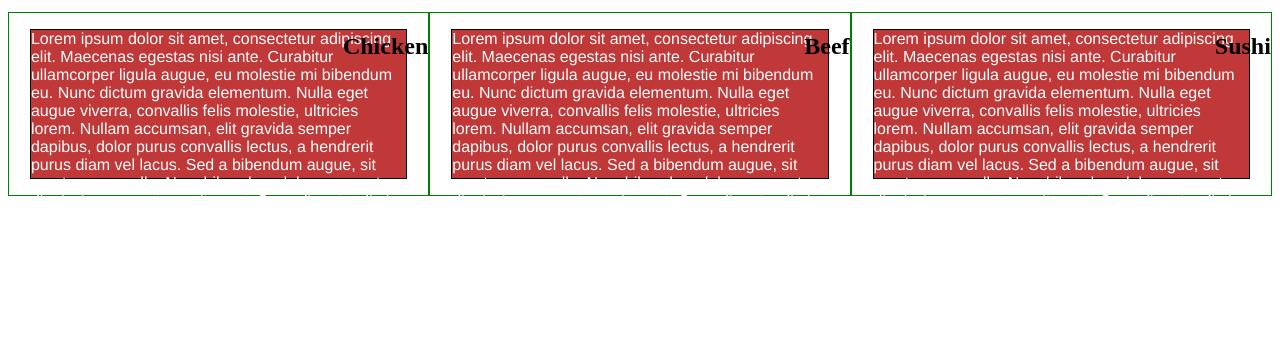
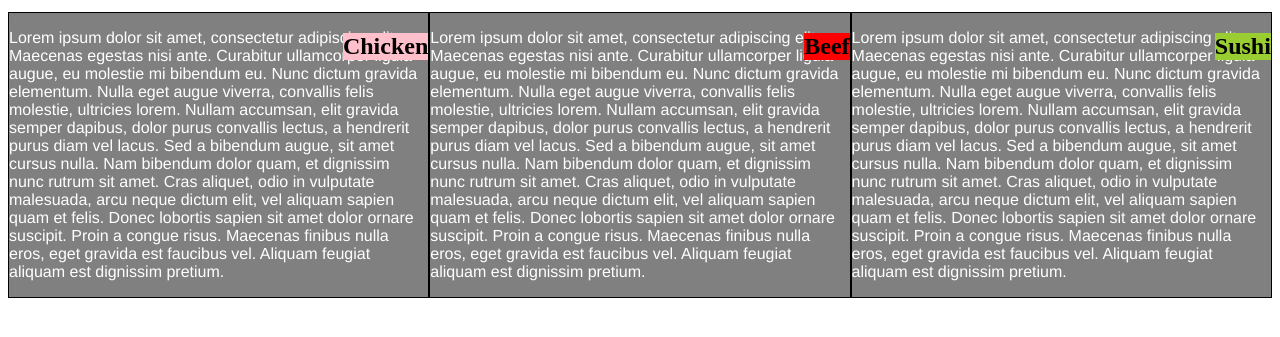
Before and after one commit to kartiksoni98/CourseraRepo, a plain HTML site: page Module2Assignment/index.html in a window 1280 px wide. Shown: the part 61-398 px from the top of the page. Drawn offline with Linux system fonts and the light colour scheme.

Commit message:
Working on backgrounds

```diff
--- a/Module2Assignment/css/styles.css
+++ b/Module2Assignment/css/styles.css
@@ -2,14 +2,6 @@
 * {
     box-sizing: border-box;
   }
-
-  /*.container {
-      position: relative
-  }
-
-  .SectiontTitle {
-      position: absolute
-  }*/
 
   h1 {
     margin-bottom: 15px;
@@ -23,12 +15,12 @@
   }
 
   p {
-    border: 1px solid black;
+    /*border: 1px solid black;
     background-color: #c03838;
     width: 90%;
     height: 150px;
     margin-right: auto;
-    margin-left: auto;
+    margin-left: auto;*/
     font-family: Helvetica;
     color: white;
   }
@@ -38,12 +30,25 @@
     width: 100%;
   }
 
+  #chickentitle {
+    background-color: pink;
+  }
+
+  #beeftitle {
+    background-color: red;
+  }
+
+  #sushititle {
+    background-color: yellowgreen;
+  }
+
   /********** Large devices only **********/
   @media (min-width: 992px) {
     .col-lg-1, .col-lg-2, .col-lg-3, .col-lg-4, .col-lg-5, .col-lg-6, .col-lg-7, .col-lg-8, .col-lg-9, .col-lg-10, .col-lg-11, .col-lg-12 {
       float: left;
-      border: 1px solid green;
+      border: 1px solid black;
       position: relative;
+      background-color: grey;
     }
     .col-lg-1 {
       width: 8.33%;
@@ -87,8 +92,9 @@
   @media (min-width: 768px) and (max-width: 991px) {
     .col-md-1, .col-md-2, .col-md-3, .col-md-4, .col-md-5, .col-md-6, .col-md-7, .col-md-8, .col-md-9, .col-md-10, .col-md-11, .col-md-12 {
       float: left;
-      border: 1px solid green;
+      border: 1px solid black;
       position: relative;
+      background-color: grey;
     }
     .col-md-1 {
       width: 8.33%;
@@ -132,8 +138,9 @@
   @media (max-width: 767px) {
     .col-sm-1, .col-sm-2, .col-sm-3, .col-sm-4, .col-sm-5, .col-sm-6, .col-sm-7, .col-sm-8, .col-sm-9, .col-sm-10, .col-sm-11, .col-sm-12 {
       float: left;
-      border: 1px solid green;
+      border: 1px solid black;
       position: relative;
+      background-color: grey;
     }
     .col-sm-1 {
       width: 8.33%;
--- a/Module2Assignment/index.html
+++ b/Module2Assignment/index.html
@@ -10,7 +10,7 @@
     <h1> Our Menu </h1>
     <div class="row">
         <section class="col-lg-4 col-md-6 col-sm-12">
-            <h2 class="sectiontitle"> Chicken </h2>
+            <h2 class="sectiontitle" id="chickentitle"> Chicken </h2>
             <p> Lorem ipsum dolor sit amet,
                 consectetur adipiscing elit. Maecenas egestas nisi ante.
                 Curabitur ullamcorper ligula augue, eu molestie mi bibendum eu.
@@ -25,7 +25,7 @@
 
     <div class="row">
         <section class="col-lg-4 col-md-6 col-sm-12">
-            <h2 class="sectiontitle"> Beef </h2>
+            <h2 class="sectiontitle" id="beeftitle"> Beef </h2>
             <p> Lorem ipsum dolor sit amet,
                 consectetur adipiscing elit. Maecenas egestas nisi ante.
                 Curabitur ullamcorper ligula augue, eu molestie mi bibendum eu.
@@ -40,7 +40,7 @@
 
     <div class="row">
         <section class="col-lg-4 col-md-12 col-sm-12">
-            <h2 class="sectiontitle"> Sushi </h2>
+            <h2 class="sectiontitle" id="sushititle"> Sushi </h2>
             <p> Lorem ipsum dolor sit amet,
                 consectetur adipiscing elit. Maecenas egestas nisi ante.
                 Curabitur ullamcorper ligula augue, eu molestie mi bibendum eu.
```
